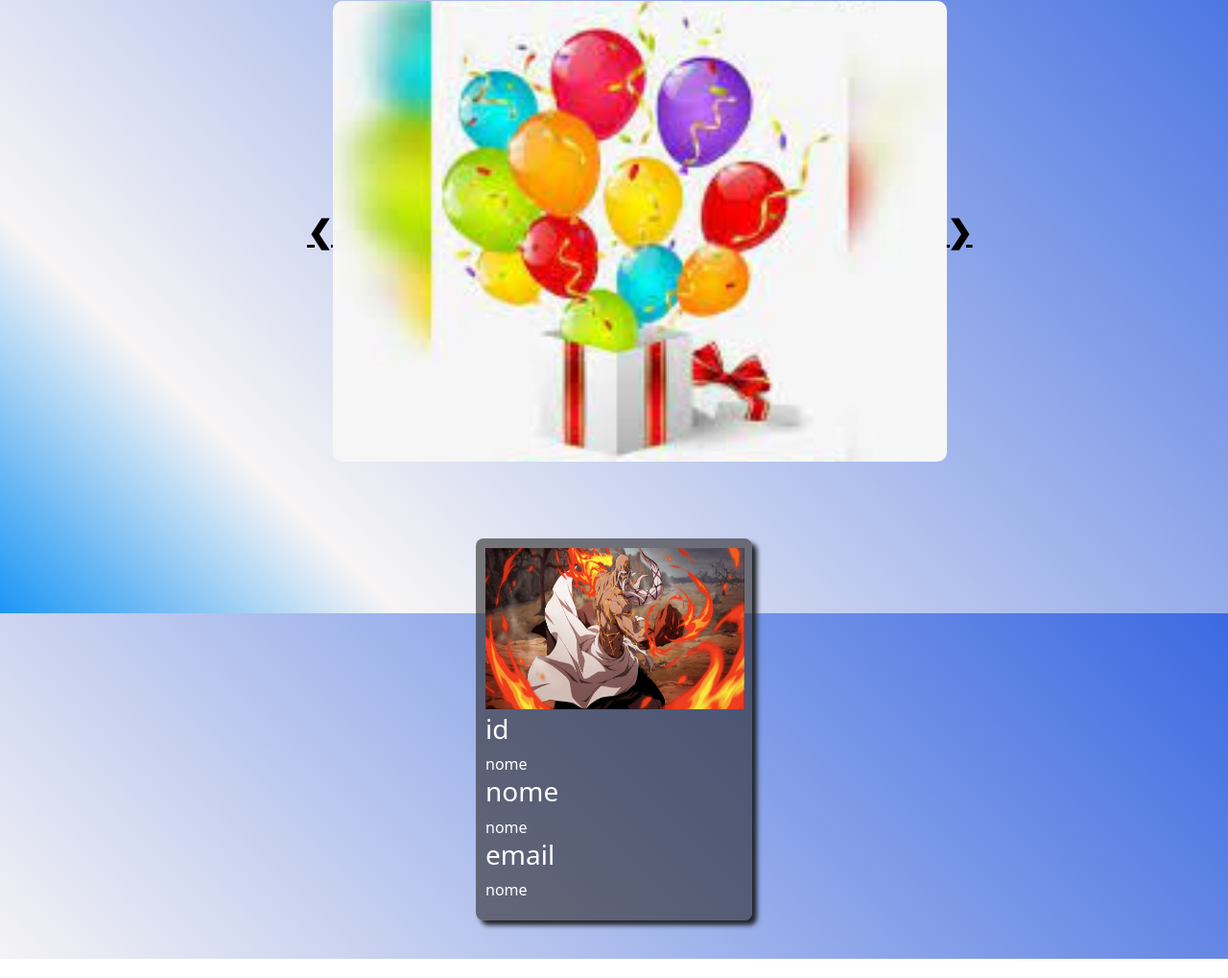
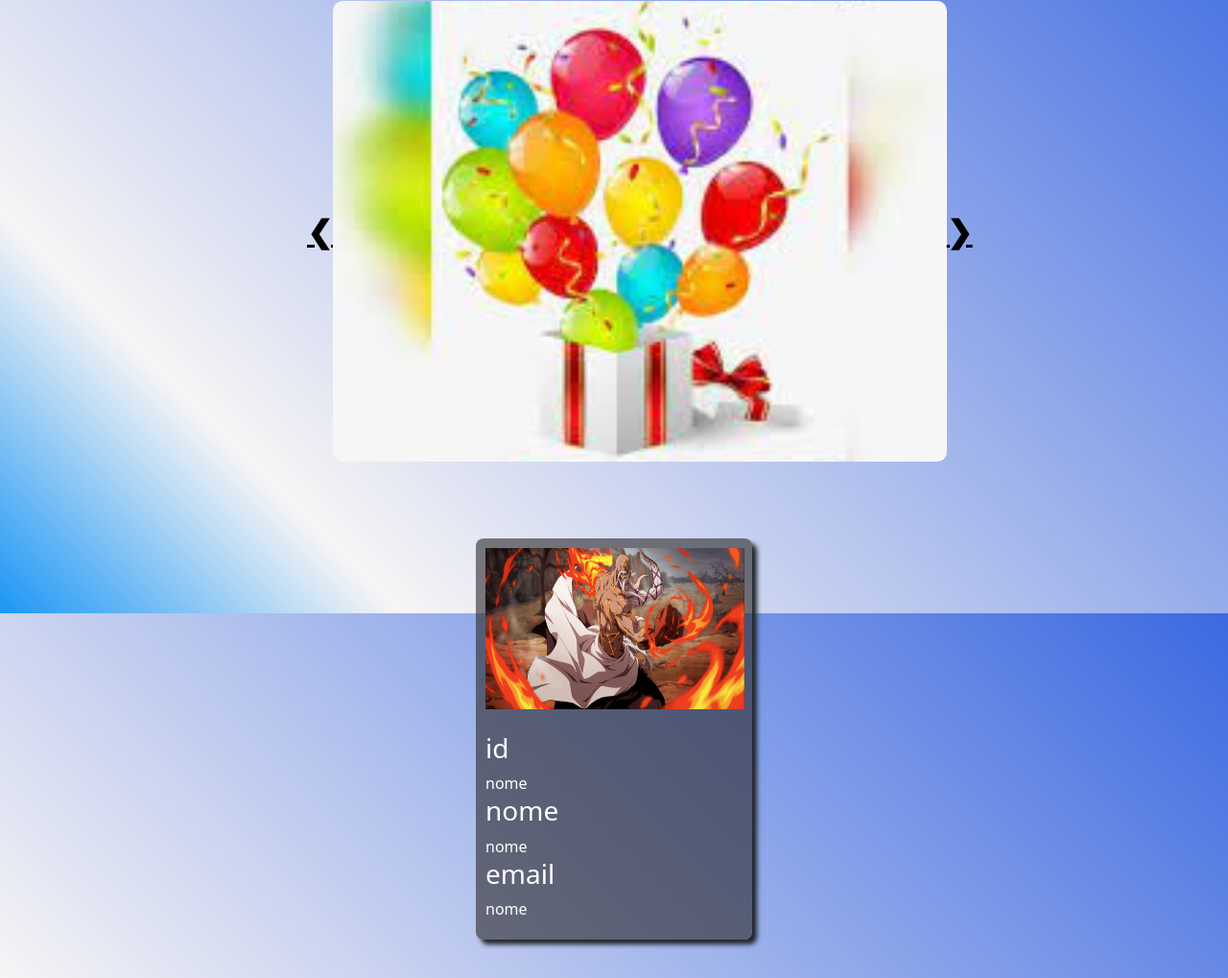
Before and after one commit to Felipeb26/Aniver-Site, a plain HTML site: page index.html in a window 1280 px wide. Shown: the part 161-1180 px from the top of the page at 96% size. Drawn offline with nearby package versions, Linux system fonts and the light colour scheme; no server answers.

Commit message:
Merge branch 'master' of https://github.com/Felipeb26/Aniver-Site

```diff
--- a/css/cards.css
+++ b/css/cards.css
@@ -43,7 +43,8 @@
 
 .Aniversariantes .pessoas .dados{
     position: relative;
-    margin-top: -140px;
+    margin-top: -120px;
+    bottom: 0;
     padding: 10px 10px 10px 0;
     color: white;
 }
```
